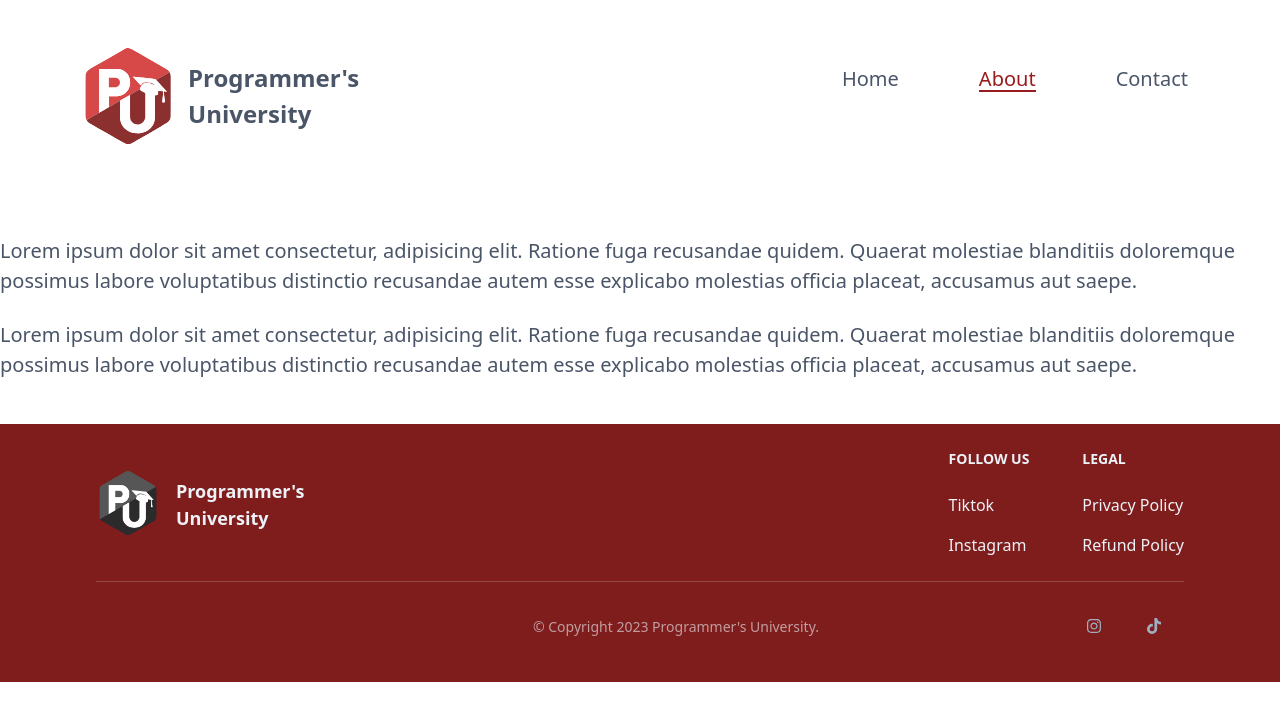
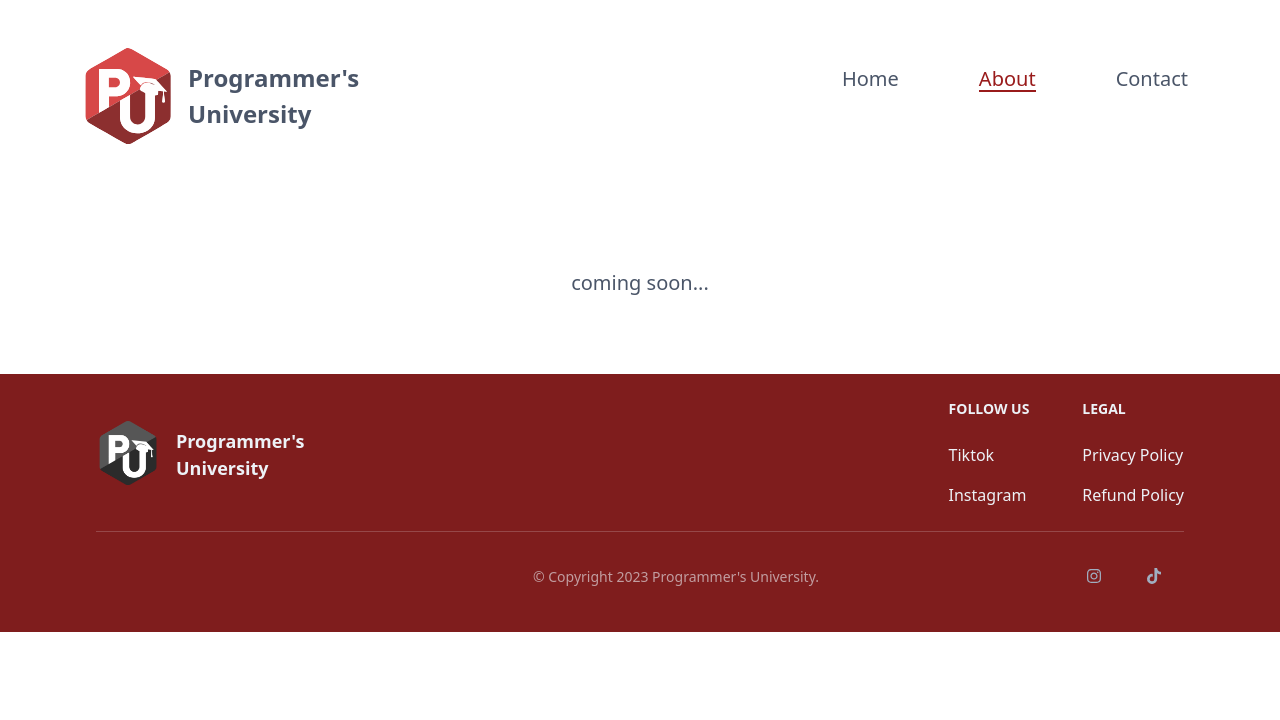
Before and after one commit to davud600/programmers-uni-site-client, a Next.js app: page /about in a window 1280 px wide. Shown: the top 720 px of the page. Built offline with nearby package versions, Linux system fonts and the light colour scheme.

Commit message:
chore: pages show coming soon (deployable version)

```diff
--- a/src/pages/about.tsx
+++ b/src/pages/about.tsx
@@ -5,18 +5,9 @@ const About = () => (
   <Main
     meta={<Meta title="About us" description="About Programmer's University" />}
   >
-    <p>
-      Lorem ipsum dolor sit amet consectetur, adipisicing elit. Ratione fuga
-      recusandae quidem. Quaerat molestiae blanditiis doloremque possimus labore
-      voluptatibus distinctio recusandae autem esse explicabo molestias officia
-      placeat, accusamus aut saepe.
-    </p>
-    <p>
-      Lorem ipsum dolor sit amet consectetur, adipisicing elit. Ratione fuga
-      recusandae quidem. Quaerat molestiae blanditiis doloremque possimus labore
-      voluptatibus distinctio recusandae autem esse explicabo molestias officia
-      placeat, accusamus aut saepe.
-    </p>
+    <section className="flex justify-center py-14">
+      <h1>coming soon...</h1>
+    </section>
   </Main>
 );
 
--- a/src/pages/contact.tsx
+++ b/src/pages/contact.tsx
@@ -4,7 +4,9 @@ import { Main } from '@/templates/Main';
 const Contact = () => {
   return (
     <Main meta={<Meta title="Contact us" description="Contact us via email" />}>
-      <div>Contact form</div>
+      <section className="flex justify-center py-14">
+        <h1>coming soon...</h1>
+      </section>
     </Main>
   );
 };
--- a/src/pages/index.tsx
+++ b/src/pages/index.tsx
@@ -11,7 +11,9 @@ const Index = () => {
         />
       }
     >
-      <section className="pb-0 md:pb-28"></section>
+      <section className="flex justify-center py-14">
+        <h1>coming soon...</h1>
+      </section>
     </Main>
   );
 };
```
